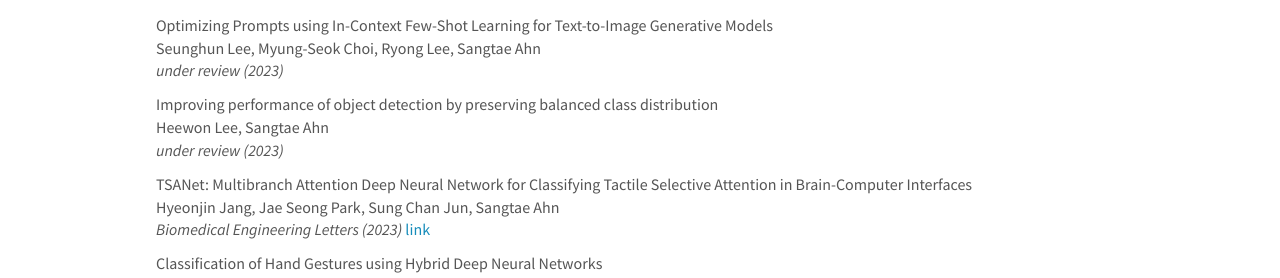
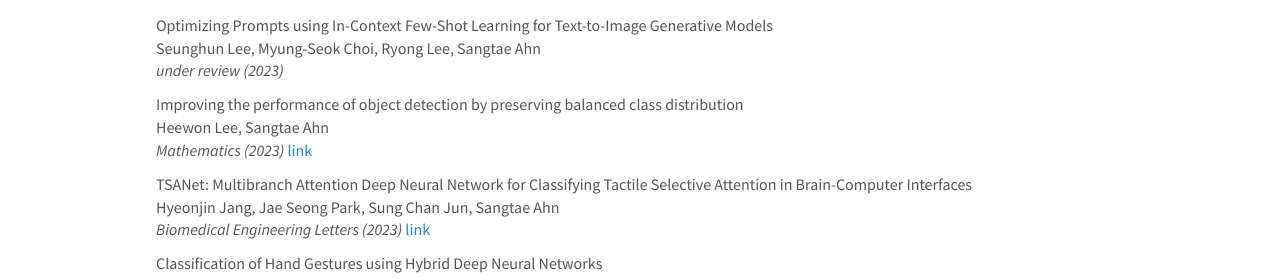
Before and after one commit to KNU-BrainAI/knu-brainai.github.io, a Jekyll site: the page built from _pages/publications.md, in a window 1280 px wide and 900 px high. Shown: the part 221-499 px from the top of the window. Built offline with Jekyll 4.4.1, drawn with Linux system fonts in a browser that asks for light colours; nearby versions of some CDN libraries.

Commit message:
Update publist.yml

```diff
--- a/_data/publist.yml
+++ b/_data/publist.yml
@@ -2,9 +2,12 @@
   authors: Seunghun Lee, Myung-Seok Choi, Ryong Lee, Sangtae Ahn
   journal: under review (2023)
 
-- title: "Improving performance of object detection by preserving balanced class distribution"
+- title: "Improving the performance of object detection by preserving balanced class distribution"
   authors: Heewon Lee, Sangtae Ahn
-  journal: under review (2023)
+  journal: Mathematics (2023)
+  link:
+    url: https://www.mdpi.com/2227-7390/11/21/4460
+    display: link
 
 - title: "TSANet: Multibranch Attention Deep Neural Network for Classifying Tactile Selective Attention in Brain-Computer Interfaces"
   authors: Hyeonjin Jang, Jae Seong Park, Sung Chan Jun, Sangtae Ahn
```
